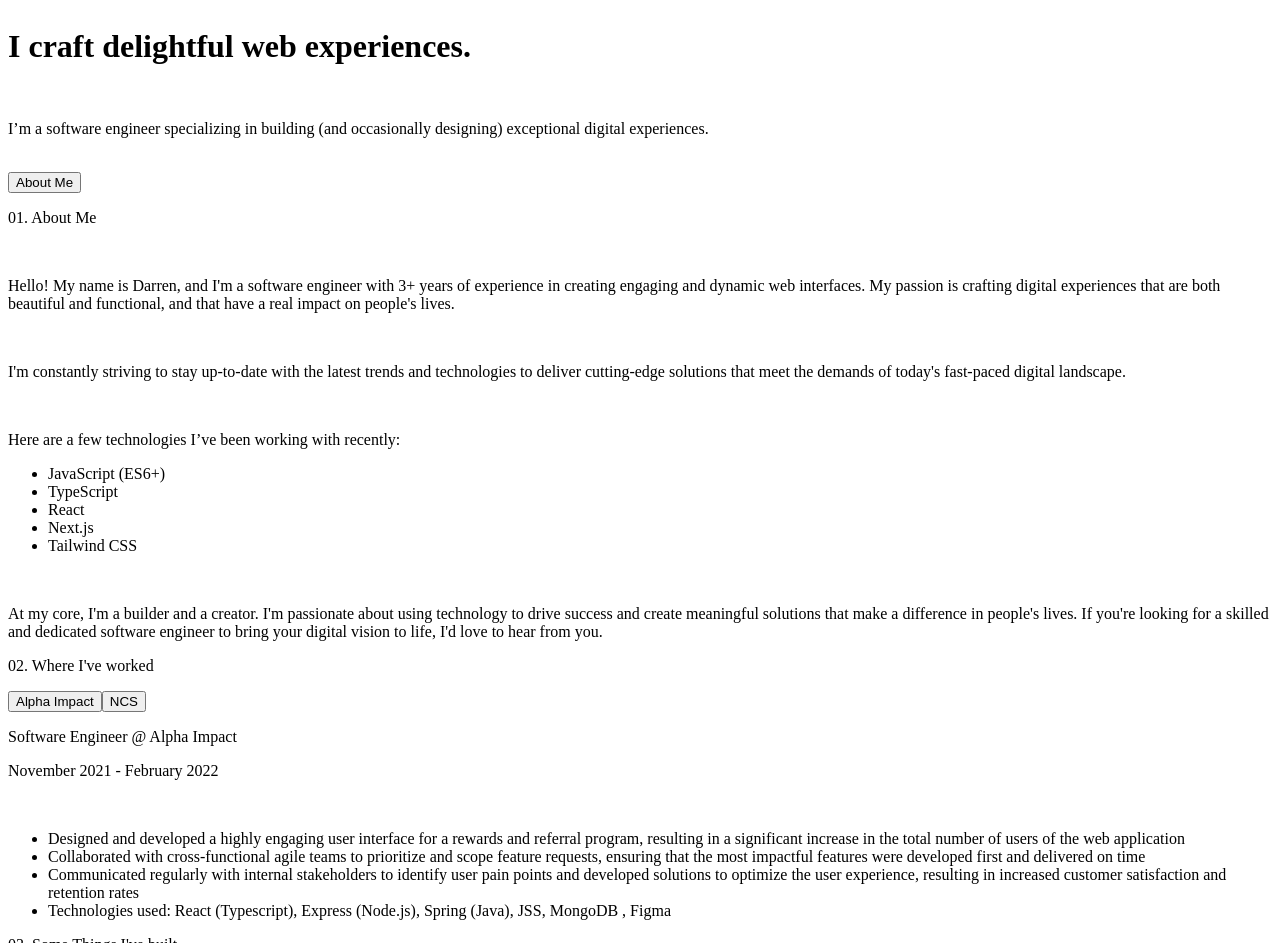
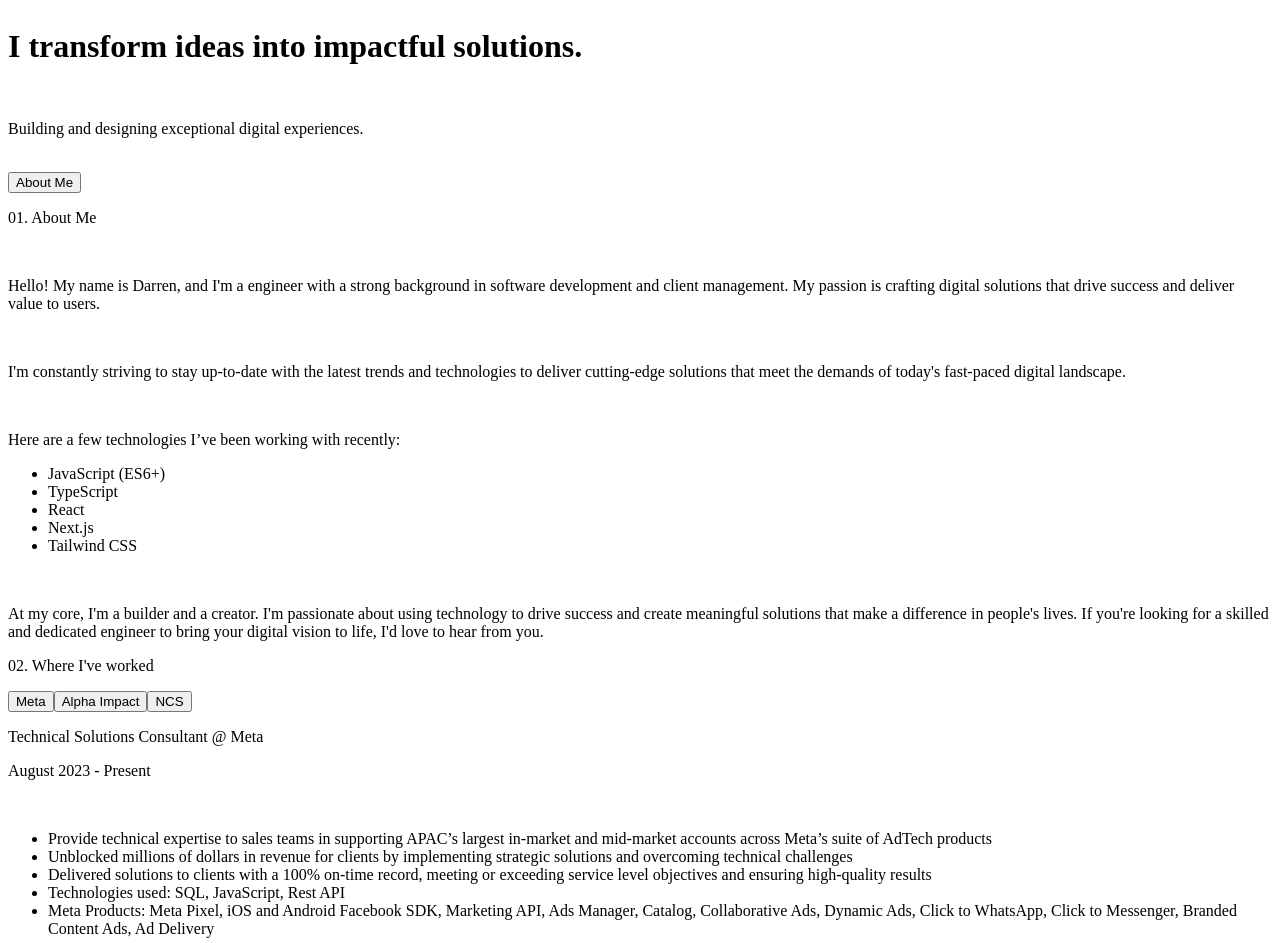
Before and after one commit to dchewjd/darren-portfolio, a Next.js app: page / in a window 1280 px wide. Shown: the part 229-1172 px from the top of the page. Built offline with nearby package versions, Linux system fonts and the light colour scheme.

Commit message:
changing new description and adding new job

```diff
--- a/src/app/page.tsx
+++ b/src/app/page.tsx
@@ -41,12 +41,11 @@ export default function Home() {
           <br />
           <h1 className="text-slate-300 ml-[-4px]">Darren Chew.</h1>
           <h1 className="text-slate-400 ml-[-3px]">
-            I craft delightful web experiences.
+            I transform ideas into impactful solutions.
           </h1>
           <br />
           <p className="text-slate-400 max-w-2xl pb-1 lg:pb-4">
-            I’m a software engineer specializing in building (and occasionally
-            designing) exceptional digital experiences.
+            Building and designing exceptional digital experiences.
           </p>
           <br />
           <motion.button
@@ -87,10 +86,10 @@ export default function Home() {
           </p>
           <br />
           <p>
-            Hello! My name is Darren, and I'm a software engineer with 3+ years
-            of experience in creating engaging and dynamic web interfaces. My
-            passion is crafting digital experiences that are both beautiful and
-            functional, and that have a real impact on people's lives.
+            Hello! My name is Darren, and I'm a engineer with a strong
+            background in software development and client management. My passion
+            is crafting digital solutions that drive success and deliver value
+            to users.
           </p>
           <br />
           <p>
@@ -112,8 +111,8 @@ export default function Home() {
             At my core, I'm a builder and a creator. I'm passionate about using
             technology to drive success and create meaningful solutions that
             make a difference in people's lives. If you're looking for a skilled
-            and dedicated software engineer to bring your digital vision to
-            life, I'd love to hear from you.
+            and dedicated engineer to bring your digital vision to life, I'd
+            love to hear from you.
           </p>
         </motion.div>
         <motion.div
@@ -148,16 +147,56 @@ export default function Home() {
                 value="tab1"
                 className="text-center w-1/2 sm:w-40 mb-4 px-6 py-2 pt-1 border-b-2 data-[state=inactive]:border-slate-400/30 data-[state=active]:border-orange-400 data-[state=active]:text-orange-400 hover:bg-slate-600"
               >
+                Meta
+              </Tabs.Trigger>
+              <Tabs.Trigger
+                value="tab2"
+                className="text-center w-1/2 sm:w-40 mb-4 px-6 py-2 pt-1 border-b-2 data-[state=inactive]:border-slate-400/30 data-[state=active]:border-orange-400 data-[state=active]:text-orange-400 hover:bg-slate-600"
+              >
                 Alpha Impact
               </Tabs.Trigger>
               <Tabs.Trigger
-                value="tab2"
+                value="tab3"
                 className="text-center w-1/2 sm:w-40 mb-4 px-6 py-2 pt-1 border-b-2 data-[state=inactive]:border-slate-400/30 data-[state=active]:border-orange-400 data-[state=active]:text-orange-400 hover:bg-slate-600"
               >
                 NCS
               </Tabs.Trigger>
             </Tabs.List>
             <Tabs.Content value="tab1" className="">
+              <motion.div variants={FadeIn}>
+                <p className="text-slate-300">
+                  Technical Solutions Consultant
+                  <span className="text-orange-400"> @ Meta</span>
+                </p>
+                <p className="text-sm">August 2023 - Present</p>
+                <br />
+                <ul className="ml-4 list-disc list-outside marker:text-orange-400 gap-1 space-y-4 ">
+                  <li>
+                    Provide technical expertise to sales teams in supporting
+                    APAC’s largest in-market and mid-market accounts across
+                    Meta’s suite of AdTech products
+                  </li>
+                  <li>
+                    Unblocked millions of dollars in revenue for clients by
+                    implementing strategic solutions and overcoming technical
+                    challenges
+                  </li>
+                  <li>
+                    Delivered solutions to clients with a 100% on-time record,
+                    meeting or exceeding service level objectives and ensuring
+                    high-quality results
+                  </li>
+                  <li>Technologies used: SQL, JavaScript, Rest API</li>
+                  <li>
+                    Meta Products: Meta Pixel, iOS and Android Facebook SDK,
+                    Marketing API, Ads Manager, Catalog, Collaborative Ads,
+                    Dynamic Ads, Click to WhatsApp, Click to Messenger, Branded
+                    Content Ads, Ad Delivery
+                  </li>
+                </ul>
+              </motion.div>
+            </Tabs.Content>
+            <Tabs.Content value="tab2" className="">
               <motion.div variants={FadeIn}>
                 <p className="text-slate-300">
                   Software Engineer
@@ -189,7 +228,7 @@ export default function Home() {
                 </ul>
               </motion.div>
             </Tabs.Content>
-            <Tabs.Content value="tab2" className="">
+            <Tabs.Content value="tab3" className="">
               <motion.div variants={FadeIn}>
                 <p className="text-slate-300">
                   Application Consultant
@@ -214,11 +253,6 @@ export default function Home() {
                     requirements and develop tailored solutions to address their
                     specific needs, resulting in increased customer satisfaction
                     and retention
-                  </li>
-                  <li>
-                    Successfully coded, tested, reviewed, and delivered software
-                    solutions with a 100% on-time record, meeting or exceeding
-                    service level objectives and ensuring high-quality results
                   </li>
                   <li>
                     Optimized web application compatibility and security across
@@ -325,7 +359,7 @@ export default function Home() {
           </div>
           <div className="my-10">
             <h4 className="text-slate-300">
-              More projects brewing in 2023 ...
+              More projects brewing in 2024 ...
             </h4>
           </div>
         </motion.div>
```
